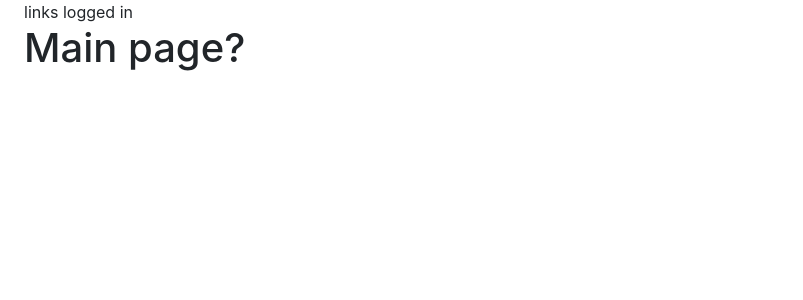
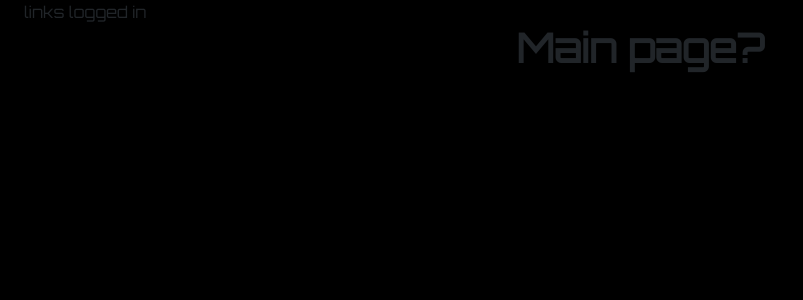
Before and after one commit to cseu4-victor-bw1/team2_frontend, a React (Create React App) app: page / in a window 1280 px wide. Shown: the top 300 px of the page, without its empty margins (0-803 px from the left). Built offline with nearby package versions, Linux system fonts and the light colour scheme; no server answers.

Commit message:
style(login, register): 💄 style the forns

```diff
--- a/src/App.scss
+++ b/src/App.scss
@@ -1,16 +1,24 @@
 @import url("https://fonts.googleapis.com/css?family=Orbitron&display=swap");
 
 body {
-  background-image: url("");
+  background-color: black;
   min-height: 100vh;
   align-items: center;
   justify-content: center;
   margin: 0;
+  font-family: "Orbitron", sans-serif;
 }
 
 .container {
-  background-color: rgba($color: #fff, $alpha: 0.7);
-  padding: 50px;
+  background-color: rgba($color: #fff, $alpha: 0.8);
+  border: 30px brown dashed;
+  padding: 40px;
   border-radius: 10px;
   box-shadow: 0 2px 10px rgba(0, 0, 0, 0.3);
+  margin-top: 15%;
 }
+
+h1 {
+  text-align: center;
+  font-weight: 900;
+}
```
